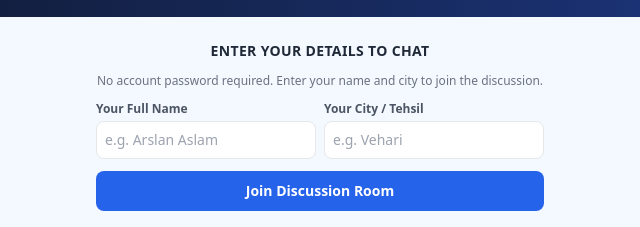
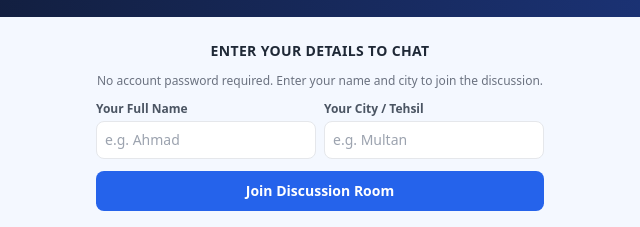
Before and after one commit to arslanzas/cti, a website: page index.html in a window 1280 px wide. Shown: the part 813-1040 px from the top of the page, 320-960 px from the left. Drawn offline with nearby package versions, Linux system fonts and the light colour scheme; no server answers; a web font is replaced by a local one.

Commit message:
Update input placeholders for name and city

```diff
--- a/index.html
+++ b/index.html
@@ -139,11 +139,11 @@
                     <div class="grid grid-cols-1 sm:grid-cols-2 gap-2 text-left">
                         <div>
                             <label class="block text-xs font-semibold text-gray-600 mb-1">Your Full Name</label>
-                            <input type="text" id="inputName" placeholder="e.g. Arslan Aslam" class="w-full border rounded-lg p-2 text-sm focus:ring-2 focus:ring-blue-500 outline-none">
+                            <input type="text" id="inputName" placeholder="e.g. Ahmad" class="w-full border rounded-lg p-2 text-sm focus:ring-2 focus:ring-blue-500 outline-none">
                         </div>
                         <div>
                             <label class="block text-xs font-semibold text-gray-600 mb-1">Your City / Tehsil</label>
-                            <input type="text" id="inputCity" placeholder="e.g. Vehari" class="w-full border rounded-lg p-2 text-sm focus:ring-2 focus:ring-blue-500 outline-none">
+                            <input type="text" id="inputCity" placeholder="e.g. Multan" class="w-full border rounded-lg p-2 text-sm focus:ring-2 focus:ring-blue-500 outline-none">
                         </div>
                     </div>
                     <button onclick="saveUserInfo()" class="w-full bg-blue-600 hover:bg-blue-700 text-white font-bold py-2.5 rounded-lg text-sm transition">
```
